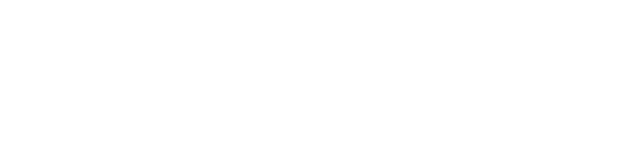
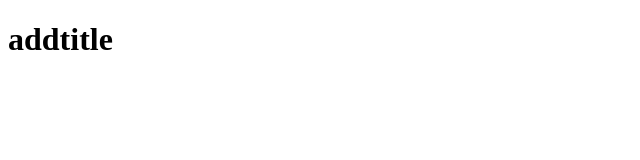
Before and after one commit to OMERKANN/denem2, a plain HTML site: page index.html in a window 1280 px wide. Shown: the whole page, without its empty margins (0-640 px from the left). Drawn offline with Linux system fonts and the light colour scheme.

Commit message:
başlık ekelem

```diff
--- a/index.html
+++ b/index.html
@@ -5,6 +5,8 @@
     <meta http-equiv="X-UA-Compatible" content="IE=edge">
     <meta name="viewport" content="width=device-width, initial-scale=1.0">
     <title>Document-denem1-denem2-deneme3</title>
+
+    <h1>addtitle</h1>
 </head>
 <body>
 
```
